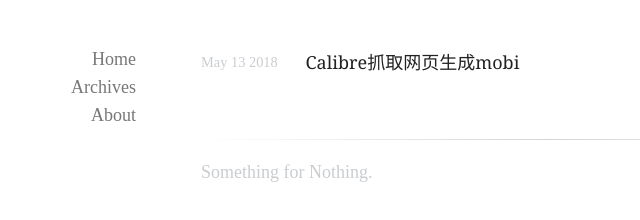
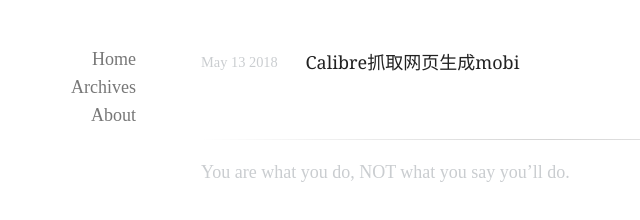
Before and after one commit to masquerr/masquerr.github.io, a plain HTML site: page archives/2018/05/index.html in a window 1280 px wide. Shown: the full height of the page, 89-729 px from the left. Drawn offline with nearby package versions, Linux system fonts and the light colour scheme; some packages are replaced by stand-ins of ours; a script that the page names is missing.

Commit message:
Site updated: 2018-05-15 21:40:18

```diff
--- a/archives/2018/05/index.html
+++ b/archives/2018/05/index.html
@@ -94,7 +94,7 @@
 
   <hr/>
   <div id="footerContent" class="footer-content">
-    <p>Something for Nothing.</p>
+    <p>You are what you do, NOT what you say you’ll do.</p>
 
 
       </div>
```
Also changed, not shown: 2018/05/13/Calibre抓取网页生成mobi/index.html (+2 -2 lines), archives/2018/index.html (+1 -1 lines), archives/index.html (+1 -1 lines), index.html (+1 -1 lines).
